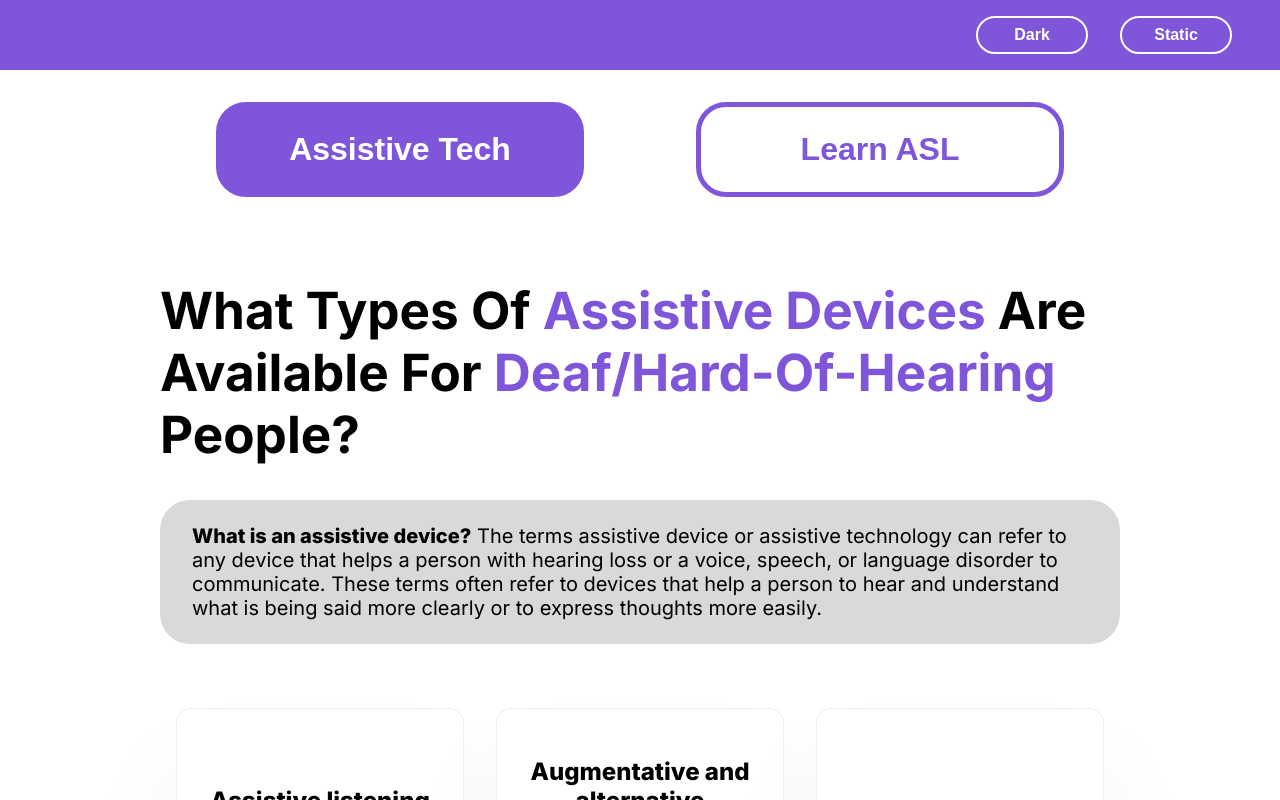
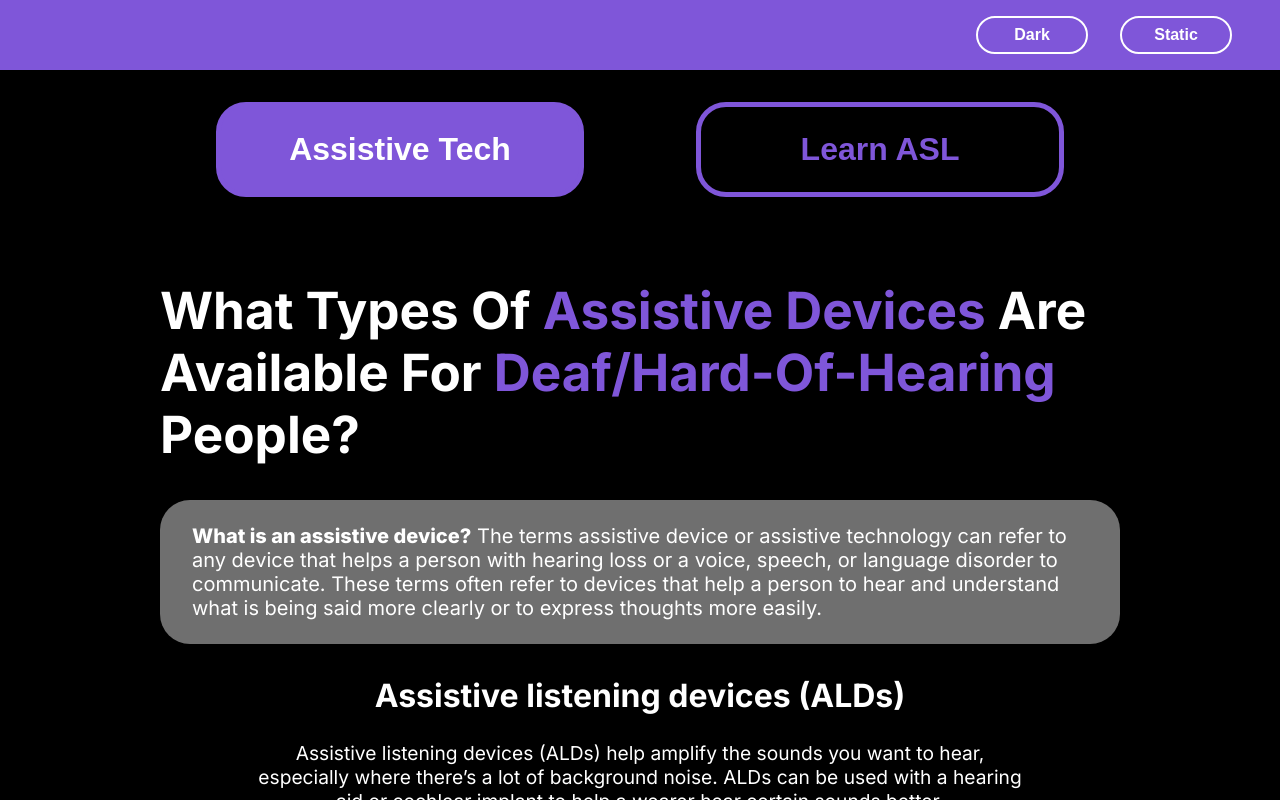
Before and after one commit to lauracastrovenegas/capstone-project-website, a React (Create React App) app: page / in a window 1280 px wide. Shown: the top 800 px of the page. Built offline with nearby package versions, Linux system fonts and the light colour scheme; the HTML template or start-up script is replaced by a standard one.

Commit message:
Update App.js

```diff
--- a/src/App.js
+++ b/src/App.js
@@ -15,8 +15,8 @@ const BodyWrapper = styled.main`
 
 const App = () => {
   const [currentSection, setSection] = useState("/");
-  const [staticMode, setStaticMode] = useState(false);
-  const [darkMode, setDarkMode] = useState(false);
+  const [staticMode, setStaticMode] = useState(true);
+  const [darkMode, setDarkMode] = useState(true);
 
   return (
     <BrowserRouter basename={process.env.PUBLIC_URL}>
```
